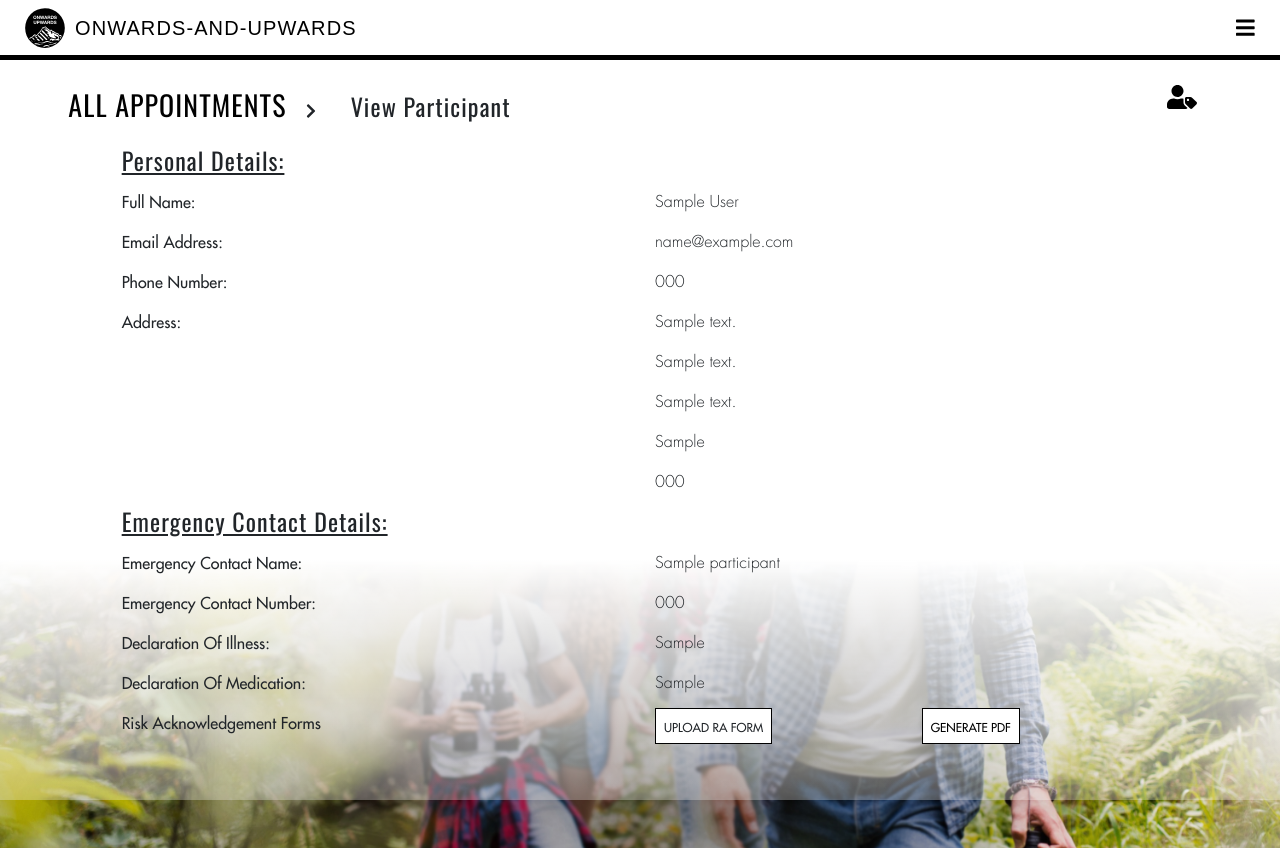
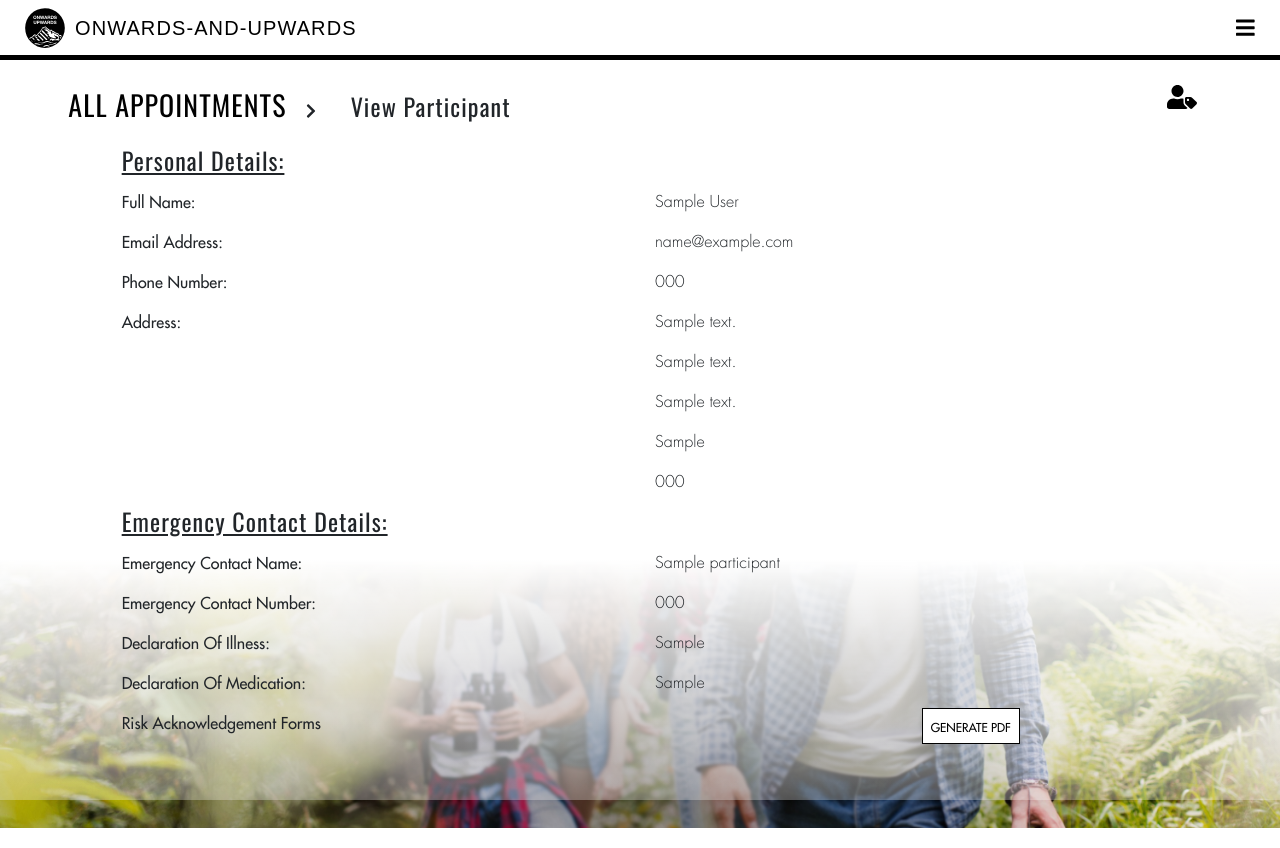
Before and after one commit to Lindsaykerr1994/Onwards-And-Upwards-Backend, a Django app: page /risk_forms/view_participant/1 in a window 1280 px wide. Run offline with Django 3.2, Linux system fonts and the light colour scheme; a user stored in the database is signed in; tables that the repository leaves empty hold one stand-in row (values such as "Sample post"); some libraries are stand-ins or nearby versions.

Commit message:
Commented out manual form

```diff
--- a/riskforms/templates/riskforms/view_participant.html
+++ b/riskforms/templates/riskforms/view_participant.html
@@ -150,14 +150,14 @@
                         {% endif %}
                         <div class="row">
                             <div class="col-6">
-                                <form action="{% url 'update_raform' participant.pk %}" method="POST" id="update_raform" enctype="multipart/form-data">
+                                <!--<form action="{% url 'update_raform' participant.pk %}" method="POST" id="update_raform" enctype="multipart/form-data">
                                     {% csrf_token %}
                                     <label class="onwards-button">Upload RA Form
                                         <input type="file" class="d-none" name="document" id="id_risk_form">
                                     </label>
                                     <span id="submit_raform" class="mx-3 d-none"><i class="fas fa-plus-circle text-success"></i></span>
                                     <p id="fileName" class="small"></p>
-                                </form>
+                                </form>-->
                             </div>
                             <div class="col-6">
                                 <a href="{% url 'view_raform' participant.pk %}" class="onwards-button text-black d-inline-block align-middle" target="_blank">Generate PDF</a>
```
